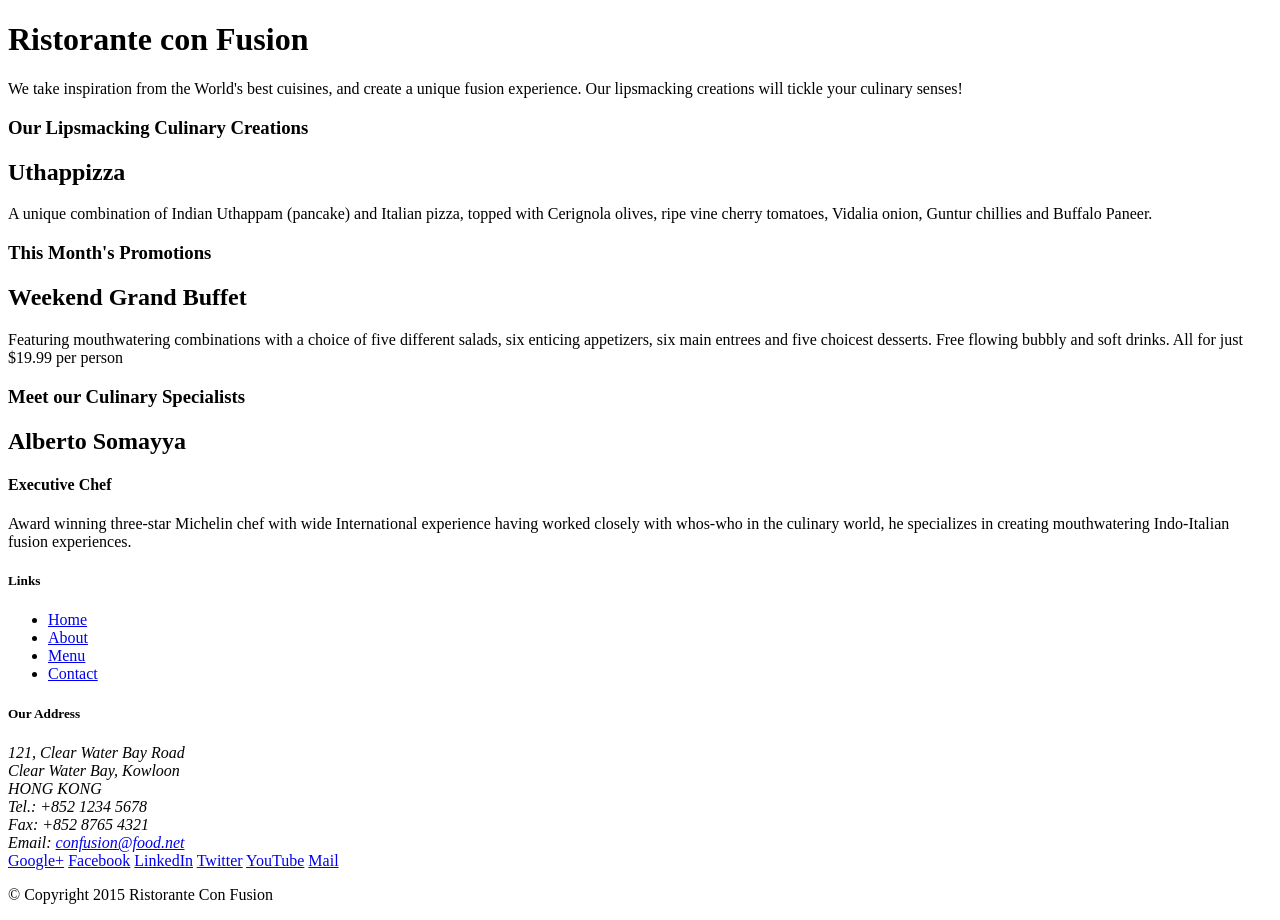
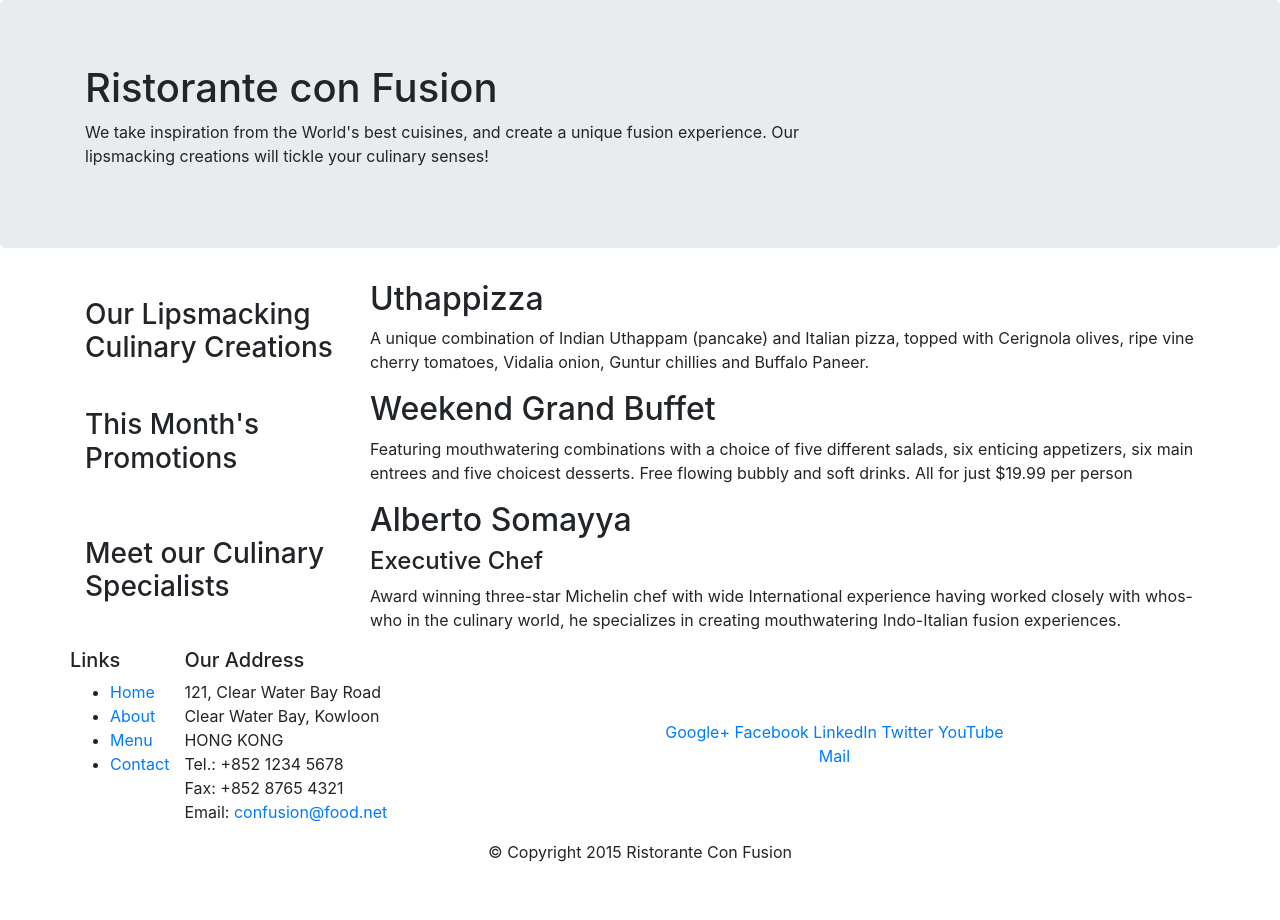
Before and after one commit to dvdmore/bootstrap, a website: page index.html in a window 1280 px wide. After the commit the page ends 880 px from the top, so only its background shows below. Drawn offline with nearby package versions, Linux system fonts and the light colour scheme.

Commit message:
Add files via upload

```diff
--- a/index.html
+++ b/index.html
@@ -2,51 +2,61 @@
 <html lang="en">
 
 <head>
+    <!-- Required meta tags always come first -->
+    <meta charset="utf-8">
+    <meta name="viewport" content="width=device-width, initial-scale=1, shrink-to-fit=no">
+    <meta http-equiv="x-ua-compatible" content="ie=edge">
+
+
+    <!-- Bootstrap CSS -->
+    <link rel="stylesheet" href="node_modules/bootstrap/dist/css/bootstrap.min.css">
+
+    <link href="css/styles.css" rel="stylesheet">
     <title>Ristorante Con Fusion</title>
 </head>
 
 <body>
 
-    <header>
-        <div>
-            <div>
-                <div>
+    <header class="jumbotron">
+        <div class="container">
+            <div class="row row-header">
+                <div class="col-12 col-sm-8">
                     <h1>Ristorante con Fusion</h1>
                     <p>We take inspiration from the World's best cuisines, and create a unique fusion experience. Our lipsmacking creations will tickle your culinary senses!</p>
                 </div>
-                <div>
+                <div class="col col-sm">
                 </div>
             </div>
         </div>
     </header>
 
-    <div>
-        <div>
-            <div>
+    <div class="container">
+        <div class="row row-content align-items-center">
+            <div class="col-sm-4 col-md-3 flex-last">
                 <h3>Our Lipsmacking Culinary Creations</h3>
             </div>
-            <div>
+            <div class="col-sm col-md flex-first">
                 <h2>Uthappizza</h2>
                 <p>A unique combination of Indian Uthappam (pancake) and Italian pizza, topped with Cerignola olives, ripe vine cherry tomatoes, Vidalia onion, Guntur chillies and Buffalo Paneer.</p>
             </div>
         </div>
 
 
-        <div>
-            <div>
+        <div class="row row-content align-items-center">
+            <div class="col-sm-4 col-md-3">
                 <h3>This Month's Promotions</h3>
             </div>
-            <div>
+            <div class="col-sm col-md">
                 <h2>Weekend Grand Buffet</h2>
                 <p>Featuring mouthwatering combinations with a choice of five different salads, six enticing appetizers, six main entrees and five choicest desserts. Free flowing bubbly and soft drinks. All for just $19.99 per person </p>
             </div>
         </div>
 
-        <div>
-            <div>
+        <div class="row row-content align-items-center">
+            <div class="col-sm-4 col-md-3 flex-last">
                 <h3>Meet our Culinary Specialists</h3>
             </div>
-            <div>
+            <div class="col-sm col-md flex-first">
                 <h2>Alberto Somayya</h2>
                 <h4>Executive Chef</h4>
                 <p>Award winning three-star Michelin chef with wide International experience having worked closely with whos-who in the culinary world, he specializes in creating mouthwatering Indo-Italian fusion experiences. </p>
@@ -55,9 +65,9 @@
     </div>
 
     <footer>
-        <div>
-            <div>
-                <div>
+        <div class="container">
+            <div class="row row-footer">
+                <div class="list-unstyled">
                     <h5>Links</h5>
                     <ul>
                         <li><a href="#">Home</a></li>
@@ -66,7 +76,7 @@
                         <li><a href="#">Contact</a></li>
                     </ul>
                 </div>
-                <div>
+                <div class="col-6 col-sm-5">
                     <h5>Our Address</h5>
                     <address>
 		              121, Clear Water Bay Road<br>
@@ -77,8 +87,8 @@
 		              Email: <a href="mailto:confusion@food.net">confusion@food.net</a>
 		           </address>
                 </div>
-                <div>
-                    <div>
+                <div class="col col-sm-4 align-self-center">
+                    <div style="text-align:center">
                         <a href="http://google.com/+">Google+</a>
                         <a href="http://www.facebook.com/profile.php?id=">Facebook</a>
                         <a href="http://www.linkedin.com/in/">LinkedIn</a>
@@ -87,15 +97,18 @@
                         <a href="mailto:">Mail</a>
                     </div>
                 </div>
-           </div>
-           <div>
-                <div>
+            </div>
+            <div class="row justify-content-center">
+                <div class="col-auto">
                     <p>© Copyright 2015 Ristorante Con Fusion</p>
                 </div>
-           </div>
+            </div>
         </div>
     </footer>
-
+    <!-- jQuery first, then Tether, then Bootstrap JS. -->
+    <script src="node_modules/jquery/dist/jquery.min.js"></script>
+    <script src="node_modules/tether/dist/js/tether.min.js"></script>
+    <script src="node_modules/bootstrap/dist/js/bootstrap.min.js"></script>
 </body>
 
 </html>
--- a/package.json
+++ b/package.json
@@ -10,7 +10,10 @@
   },
   "author": "",
   "license": "ISC",
-    "devDependencies": {
+  "devDependencies": {
     "lite-server": "^2.2.2"
+  },
+  "dependencies": {
+    "bootstrap": "^4.0.0-alpha.6"
   }
 }
```
